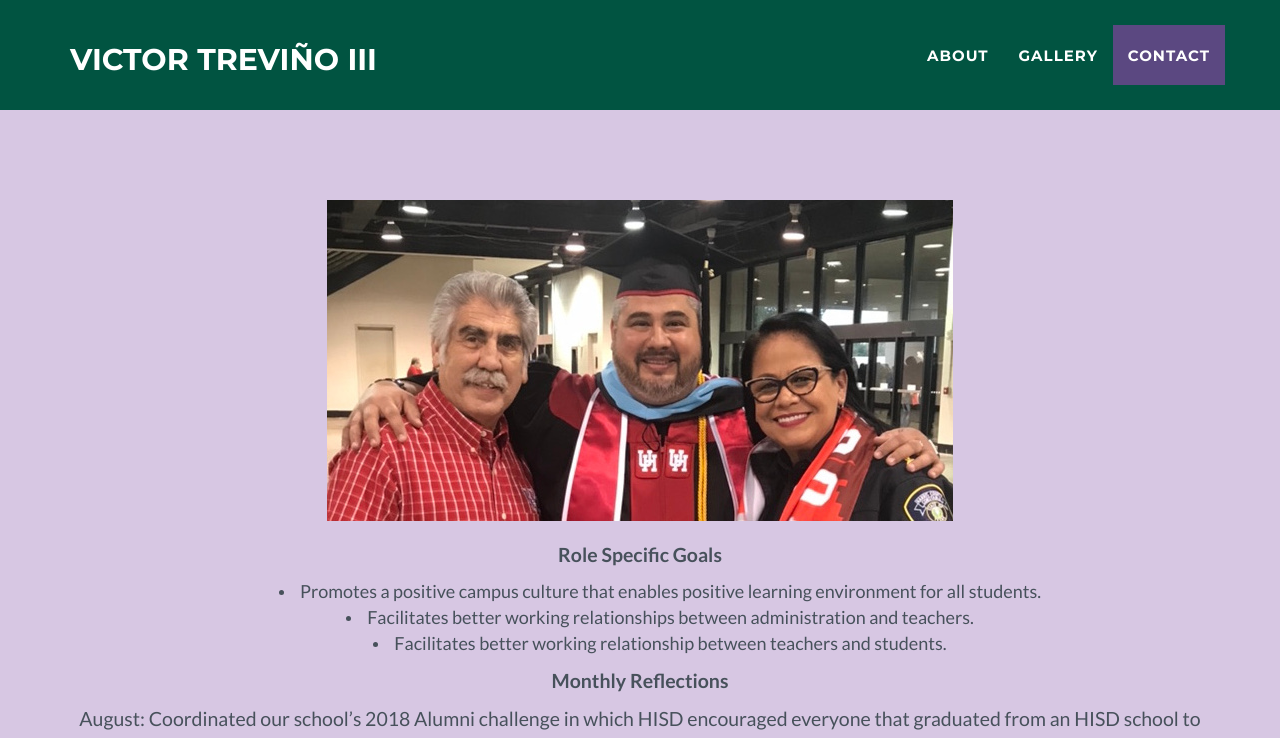
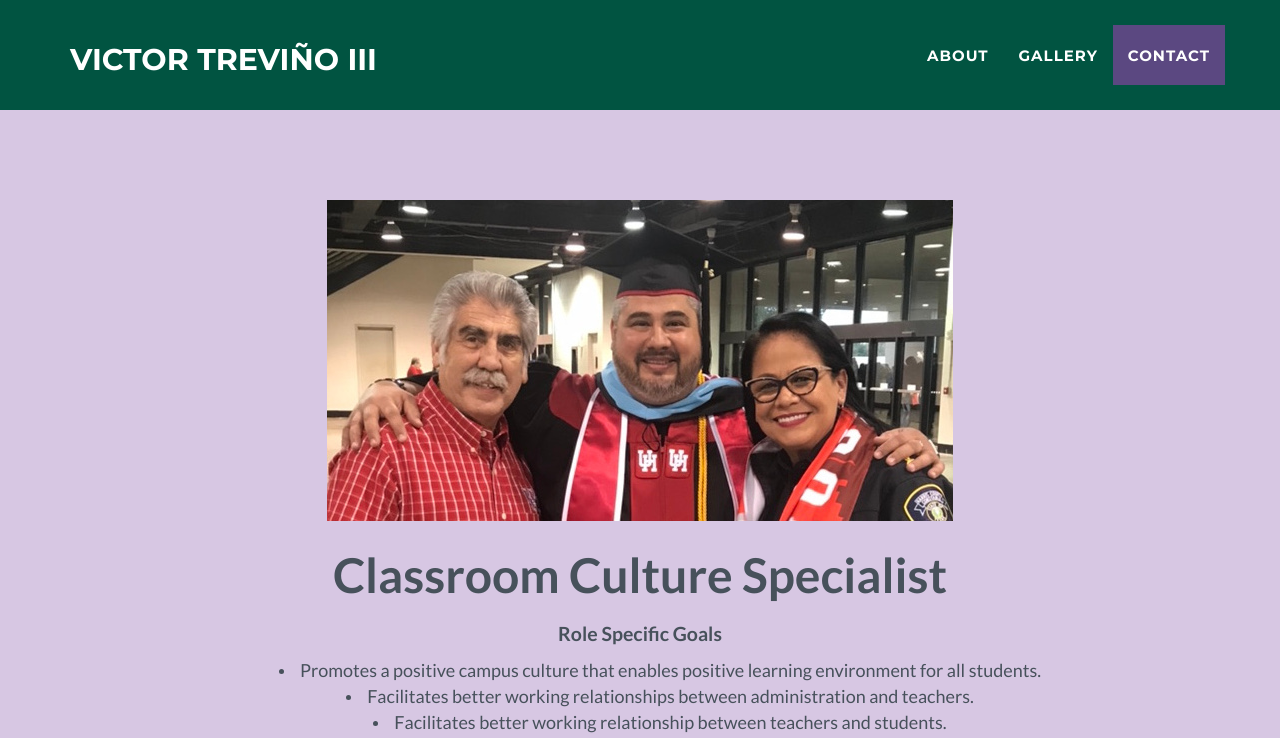
Before and after one commit to victrevino/victrevino.github.io, a plain HTML site: page index.html in a window 1280 px wide. Shown: the top 738 px of the page. Drawn offline with nearby package versions, Linux system fonts and the light colour scheme.

Commit message:
Update index.html

```diff
--- a/index.html
+++ b/index.html
@@ -84,6 +84,7 @@
             <div class="row">
                 <div class="col-lg-12">
                     <img class="img-responsive" src="img/image.jpeg">
+			<p><center><font size="10"><strong>Classroom Culture Specialist</strong></font></center></p>
                     <p><strong>Role Specific Goals</strong></p>
                     <ul>
                     <li><font size="4">Promotes a positive campus culture that enables positive
```
